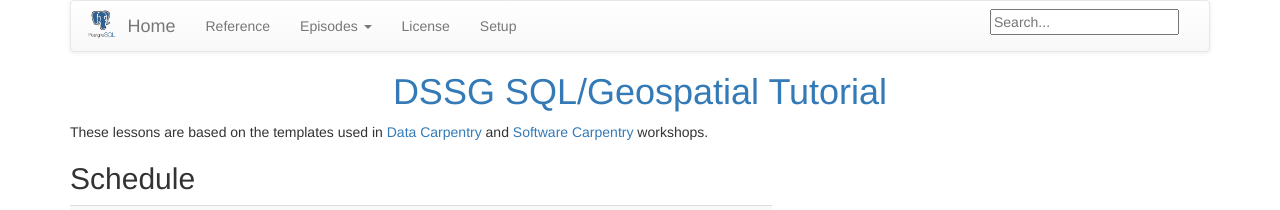
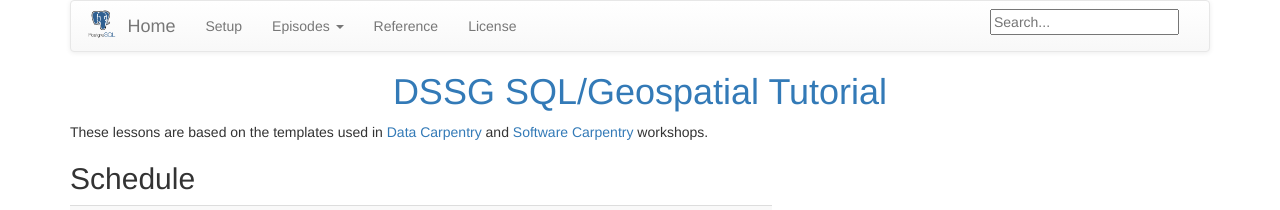
Before and after one commit to uwescience/SQL-geospatial-tutorial, a Jekyll site: the page built from index.md, in a window 1280 px wide. Shown: the top 210 px of the page. Built offline with Jekyll 4.4.1, drawn with Linux system fonts in a browser that asks for light colours; some of the changed lines change nothing that is shown.

Commit message:
Changing order in navbar

```diff
--- a/_includes/navbar.html
+++ b/_includes/navbar.html
@@ -27,8 +27,10 @@
     </div>
     <div class="collapse navbar-collapse" id="bs-example-navbar-collapse-1">
       <ul class="nav navbar-nav">
-        <li><a href="{{ root }}/reference/">Reference</a></li>
-        <li class="dropdown">
+	{% comment %} DBeaver setup instructions {% endcomment %}
+	<li><a href="{{root}}/setup">Setup</a></li>
+
+	<li class="dropdown">
           <a href="{{ root }}/" class="dropdown-toggle" data-toggle="dropdown" role="button" aria-haspopup="true" aria-expanded="false">Episodes <span class="caret"></span></a>
           <ul class="dropdown-menu">
             {% for episode in site.episodes %}
@@ -37,11 +39,12 @@
           </ul>
         </li>
 
+        <li><a href="{{ root }}/reference/">Reference</a></li>
+
+
 	{% comment %} Always show license. {% endcomment %}
         <li><a href="{{ root }}/license/">License</a></li>
 
-	{% comment %} DBeaver setup instructions {% endcomment %}
-	      <li><a href="{{root}}/setup">Setup</a></li>
       </ul>
       <form class="navbar-form navbar-right" role="search" id="search" onsubmit="google_search(); return false;">
         <div class="form-group">
```
